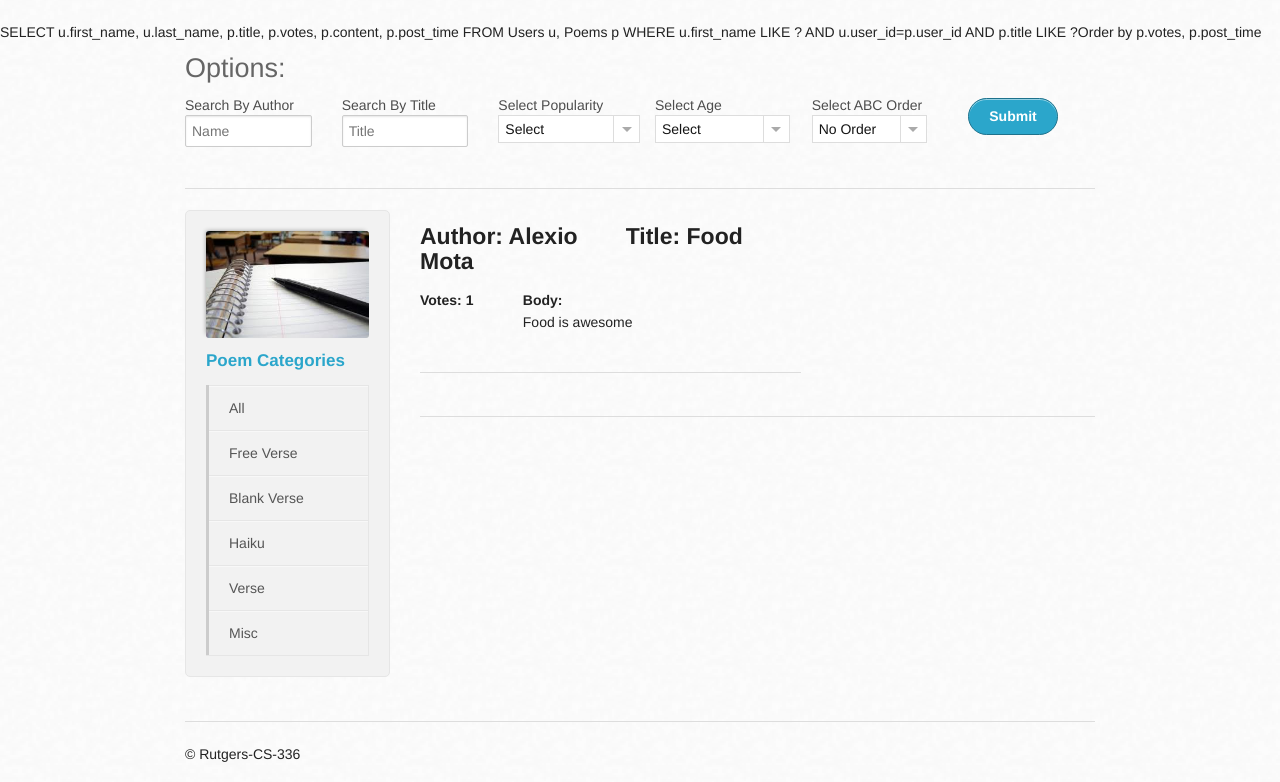
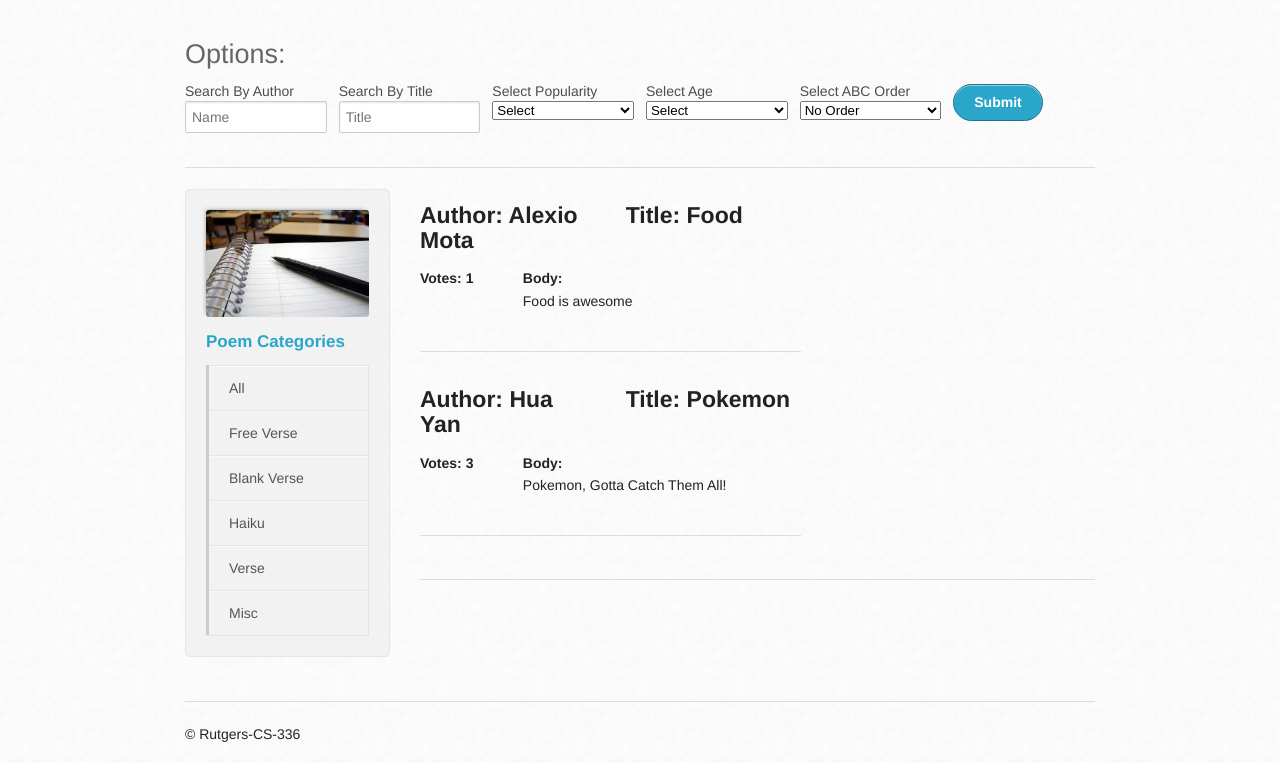
Before and after one commit to bilalq/poetica, a CodeIgniter app: page /index.php/search/poems in a window 1280 px wide. Shown: the part 45-827 px from the top of the page. After the commit the page ends 787 px from the top, so only its background shows below. Run offline with CodeIgniter, Linux system fonts and the light colour scheme; data comes from the database, SQL or seed files in the repository; data that the repository does not hold is empty.

Commit message:
Changes to Poem Model

```diff
--- a/application/controllers/search.php
+++ b/application/controllers/search.php
@@ -9,7 +9,8 @@ class Search extends MY_Controller {
   public function poems() {
 
     $this->load->model('Poem_model');
-    $poems = (array) ($this->Poem_model->get_poems('Alexio', 'Food', 'Most Popular', 'Newest', 'A-Z'));
+    $poems = (array) ($this->Poem_model->get_poems('Alexio', 'Food', 'p.votes', 'u.birth_date', 'u.first_name'));
+    $comments = (array) $this->Poem_model->get_comments();
     if(!empty($poems)){
       $this->template->build('search/poems', array("poems" => $poems));
     }
--- a/application/models/poem_model.php
+++ b/application/models/poem_model.php
@@ -34,24 +34,18 @@ class Poem_model extends CI_Model {
 
   function get_poems($authors, $titles, $popularity, $age, $abc){
 
-   /* $authors = !isset($authors) ? $authors : '%';
+    $authors = !isset($authors) ? $authors : '%';
     $titles = !isset($titles) ? $titles : '%';
+    $popularity = !isset($popularity) ? $popularity : '%';
     $age = !isset($age) ? $age : '%';
-    $abc = !isset($abc) ? $abc : '%';*/
+    $abc = !isset($abc) ? $abc : '%';
 
-    $query = "SELECT u.first_name, u.last_name, p.title, p.votes, p.content, p.post_time
+    $search = $this->db->query("SELECT u.first_name, u.last_name, p.title, p.votes, p.content, p.post_time
       FROM Users u, Poems p
-      WHERE u.first_name LIKE ? AND u.user_id=p.user_id AND p.title LIKE ?";
+      WHERE u.first_name LIKE ? AND u.user_id=p.user_id AND p.title LIKE ?
+      ORDER BY ? AND ? AND ?",
+       array($authors, $titles, $popularity, $age, $abc));
 
-    $query .='Order by p.votes, p.post_time';
-
-    $search = $this->db->query("SELECT u.first_name,
-     u.last_name, p.title, p.votes, p.content, p.post_time, p.poem_id
-      FROM Users u, Poems p
-      WHERE u.first_name LIKE ? AND u.user_id=p.user_id AND p.title LIKE ?",
-       array($authors, $titles));
-
-    echo $query;
     return $search->result();
   }
 
--- a/application/views/search/poems.php
+++ b/application/views/search/poems.php
@@ -1,54 +1,60 @@
 	<!-- Filter-->
+	<form class="">
 	<h3>Options:</h3>
 	<div class="row">
 		<div class="two columns">
-			<form>
 				<label>Search By Author</label>
-				<input type="text" placeholder="Name"/>
-			</form>
+				<input type="text" placeholder="Name" name="Author"/>
 		</div>
 		<div class="two columns">
-			<form>
 				<label>Search By Title</label>
-				<input type="text" placeholder="Title"/>
-			</form>
+				<input type="text" placeholder="Title" name="Title"/>
 		</div>
 		<div class="two columns">
-			<form class="custom">
 			<label for="customDropdown">Select Popularity</label>
-                <select style="display:none;" id="customDropdown">
+                <select id="customDropdown" name="Popularity">
                   <option>Select</option>
                   <option>Most Popular</option>
                   <option>Least Popular</option>
                 </select>
-            </form>
 		</div>
 		<div class="two columns">
-			<form class="custom">
 			<label for="customDropdown">Select Age</label>
-                <select style="display:none;" id="customDropdown">
+                <select id="customDropdown" name="Age">
                   <option>Select</option>
                   <option>Most Recent</option>
                   <option>Oldest</option>
                 </select>
-            </form>
 		</div>
 		<div class="two columns">
-			<form class="custom">
 			<label for="customDropdown">Select ABC Order</label>
-                <select style="display:none;" id="customDropdown">
+                <select id="customDropdown" name="ABC">
                   <option>No Order</option>
                   <option>A-Z</option>
                   <option>Z-A</option>
                 </select>
-            </form>
 		</div>
 		<div class="row">
-		<div class="two columns">
-			<input type="submit" class="round button" value="Submit"/>
+			<div class="two columns">
+				<input type="submit" class="round button" value="Submit" name="Submit"/>
+			</div>
 		</div>
 	</div>
-	</div>
+</form>
+	<?php
+/*
+		if(isset($_GET['Submit']))
+		{
+			$author = $_GET['Author'];
+			$title = $_GET['Title'];
+			$popularity = $_GET['Popularity'];
+			$age = $_GET['Age'];
+			$abc = $_GET['ABC'];
+
+
+		}
+		*/
+	?>
 
 
 	<hr>
@@ -79,12 +85,11 @@
 	    <div class="nine columns">
 
 	      <!-- Feed Entry -->
-	      <div style="overflow:scroll" class="row">
+	      <div style="overflow:scroll overflow-x:hidden" class="row">
 
+	      	<?php foreach($poems as $poem): ?>
 	      	<div class="seven columns">
-		      <?php foreach($poems as $poem): ?>
-
-			      <div class="row">
+		          <div class="row">
 			      	<div class="six columns">
 			      		<h4>Author:
 			      			<?= $poem->first_name; ?>
@@ -99,14 +104,14 @@
 			      	<div class="three columns">
 			      		<p><strong>Votes: <?= $poem->votes; ?></strong></p>
 			      	</div>
-			      	<div style="overflow:scroll" class="nine columns">
+			      	<div style="overflow:scroll overflow-x:hidden" class="nine columns">
 			      		<p><strong>Body:</strong><br>
 			      		 <?= $poem->content; ?></p>
 			      	</div>
 			      </div>
 			      <hr>
 			</div>
-			<div style="overflow:scroll" class="five columns">
+			<div style="overflow:scroll overflow-x:hidden" class="five columns">
 			      		<?php foreach($poem->comments as $comment): ?>
 			      		<div class="row">
 			      			<div class="four columns">
```
